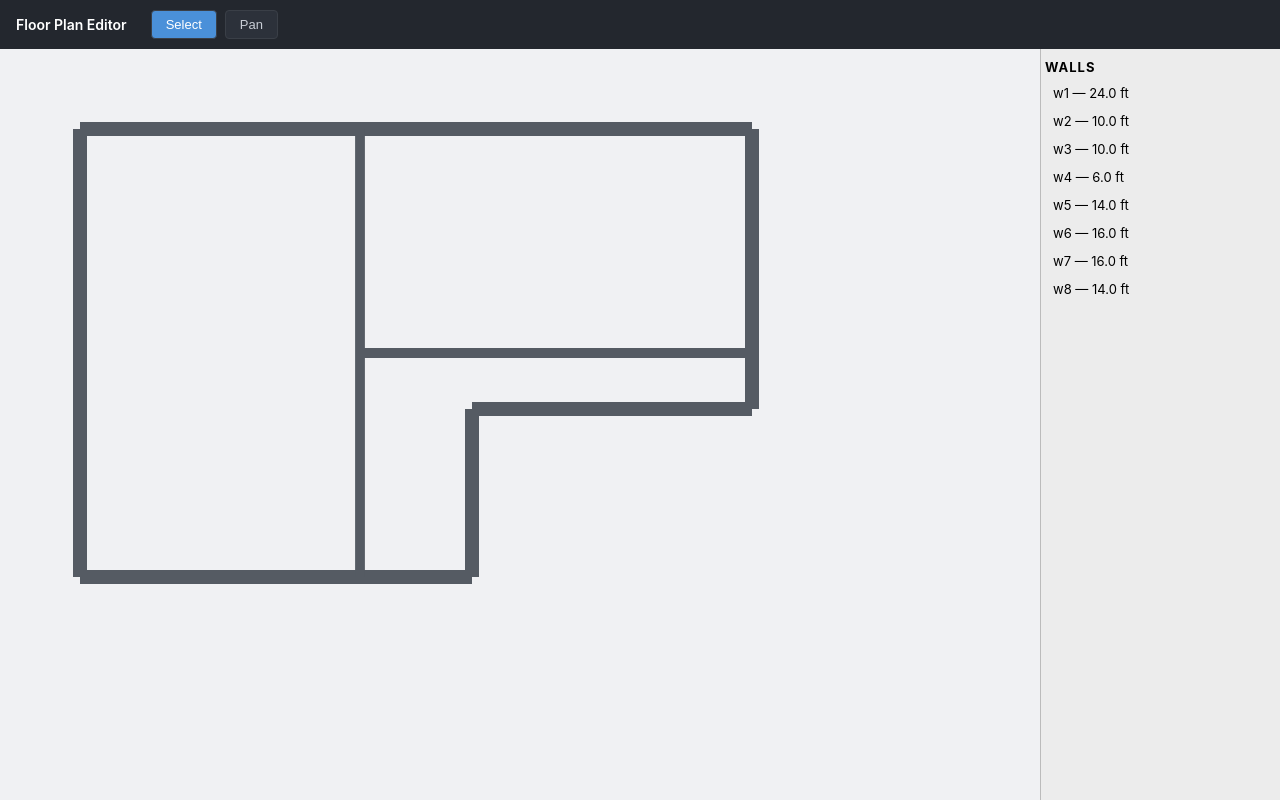
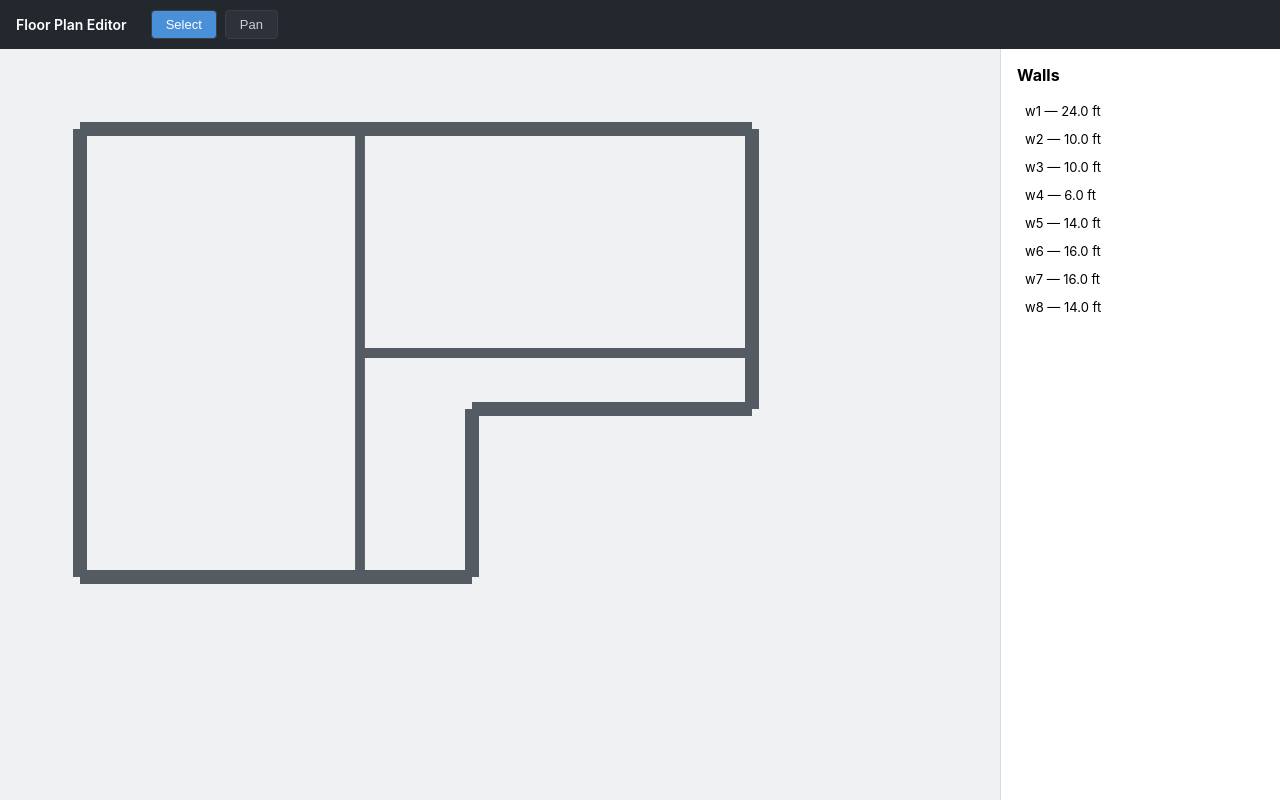
Before and after one commit to thaipeace/floor-plan-editor, a React (Vite) app: page / in a window 1280 px wide. Built offline with nearby package versions, Linux system fonts and the light colour scheme.

Commit message:
fix(sidepanel): resolve styling conflict and restore Editor.css effect (T2)

```diff
--- a/src/components/SidePanel.css
+++ b/src/components/SidePanel.css
@@ -1,18 +1,3 @@
-.panel {
-  width: 240px;
-  background: #e4e4e4;
-  border-left: 1px solid #bbbbbb;
-  padding: 4px;
-  overflow-y: auto;
-  box-sizing: border-box;
-}
-
-.panel h2 {
-  margin: 4px 0;
-  font-size: 13px;
-  text-transform: uppercase;
-  letter-spacing: 1px;
-}
 
 .field-label {
   font-size: 11px;
--- a/src/components/SidePanel.tsx
+++ b/src/components/SidePanel.tsx
@@ -37,7 +37,7 @@ export function SidePanel({ walls, selectedId, onSelect, onThickness }: SidePane
   const selected = walls.find((w) => w.id === selectedId);
 
   return (
-    <div className="panel" style={{ background: '#ececec', paddingTop: 6 }}>
+    <div className="panel">
       <h2>Walls</h2>
       <div>
         {walls.map((w, i) => (
```
